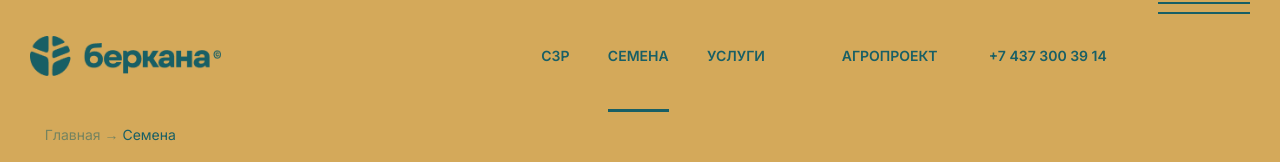
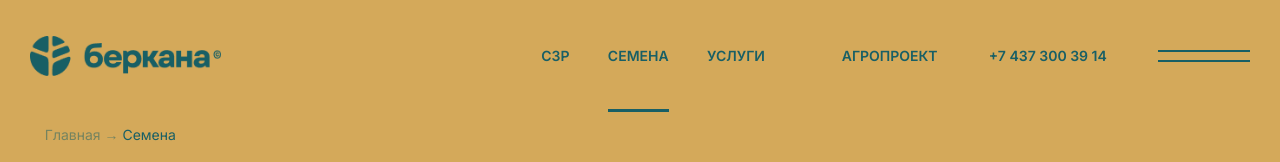
Before and after one commit to nullsatori/autodeploy-berkana, a Next.js app: page /seeds in a window 1280 px wide. Shown: the top 162 px of the page. Built offline with nearby package versions, Linux system fonts and the light colour scheme; no server answers.

Commit message:
made bigger menu active zone

```diff
--- a/src/components/general/header/index.tsx
+++ b/src/components/general/header/index.tsx
@@ -83,11 +83,11 @@ const Header: React.FC<HeaderProps> = ({ setMenuActive, logo }) => {
         >
           +7 437 300 39 14
         </p>
-        <div className={styles.menu}>
+        <div className={styles.menu}
+             onClick={() => setMenuActive(true)}>
           <img
             src={`/${getMenuPath(logo)}`}
             alt="menu"
-            onClick={() => setMenuActive(true)}
           />
         </div>
 
--- a/src/styles/Header.module.scss
+++ b/src/styles/Header.module.scss
@@ -186,6 +186,8 @@
   .menu {
     z-index: 1;
     height: 100%;
+    display: flex;
+    align-items: center;
     img{
       height: 12px;
     }
```
